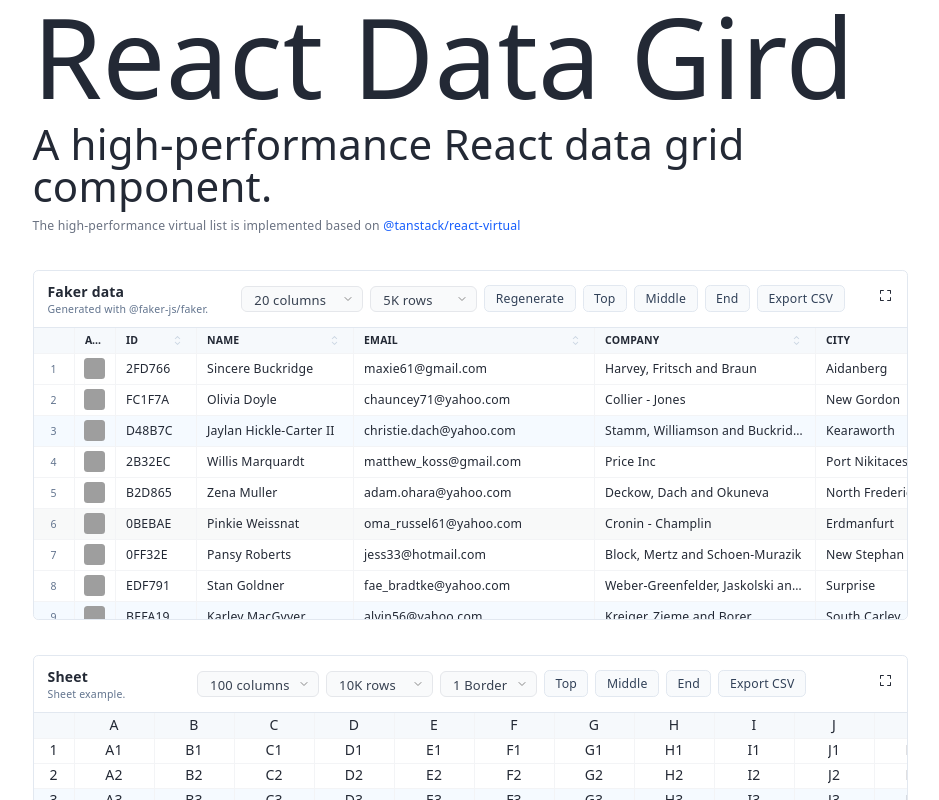
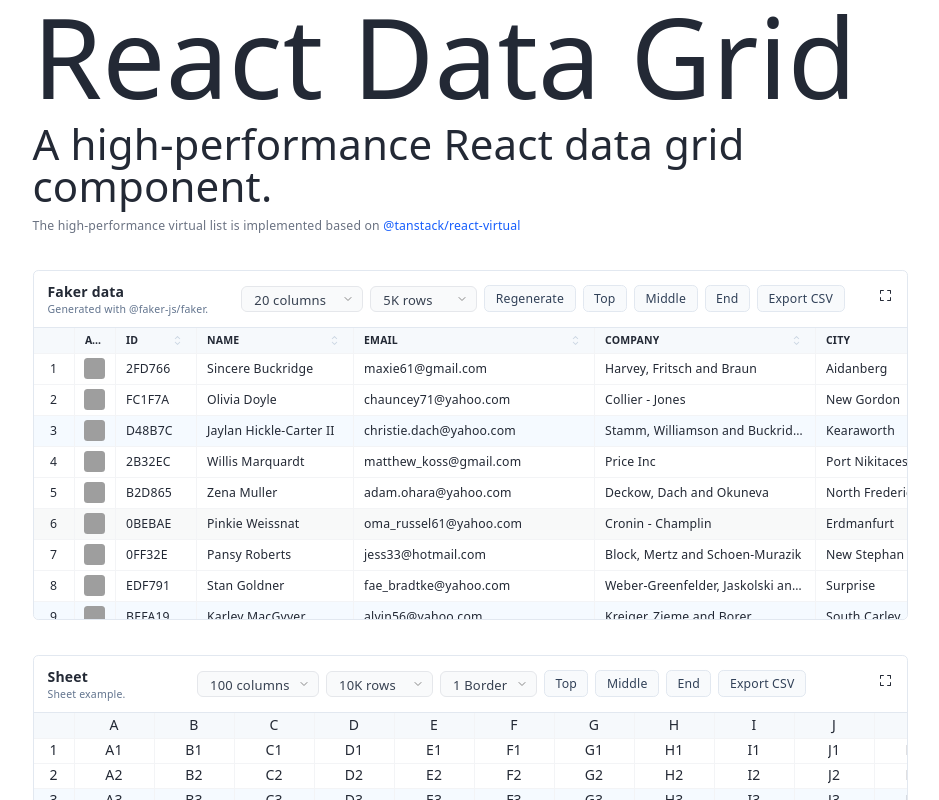
Before and after one commit to mengdu/react-data-grid, a React (Vite) app: page / in a window 1280 px wide. Shown: the top 800 px of the page, without its empty margins (170-1109 px from the left). Built offline with nearby package versions, Linux system fonts and the light colour scheme; grey boxes are pictures that could not be loaded.

Commit message:
fix: update demo

```diff
--- a/src/App.tsx
+++ b/src/App.tsx
@@ -6,7 +6,7 @@ function App() {
   return (
     <div className="w-250 mx-auto">
       <div>
-        <h1 className="text-9xl">React Data Gird</h1>
+        <h1 className="text-9xl">React Data Grid</h1>
         <p className="text-5xl mt-3">A high-performance React data grid component.</p>
         <p className="text-sm text-gray-500 mt-3">The high-performance virtual list is implemented based on <a className="text-blue-600" href="https://tanstack.com/virtual" target="_blank">@tanstack/react-virtual</a></p>
       </div>
--- a/src/Demo-2.tsx
+++ b/src/Demo-2.tsx
@@ -1,7 +1,7 @@
 import { faker } from '@faker-js/faker'
 import { useEffect, useId, useMemo, useRef, useState } from 'react'
 import { DataGrid, type Instance } from './DataGrid'
-import { CaretSortIcon, EnterFullScreenIcon, ExitFullScreenIcon, TriangleDownIcon, TriangleUpIcon } from '@radix-ui/react-icons'
+import { ArrowRightIcon, CaretSortIcon, ChevronRightIcon, ChevronUpIcon, Cross2Icon, EnterFullScreenIcon, ExitFullScreenIcon, TriangleDownIcon, TriangleUpIcon } from '@radix-ui/react-icons'
 import { downloadCsv } from './exportCsv'
 
 type Align = 'left' | 'right' | 'center'
@@ -310,33 +310,6 @@ function ProgressBar(props: {value: string}) {
   )
 }
 
-function getSmoothPath(points: {x: number; y: number}[]) {
-  if (points.length < 2) return ""
-
-  const path = [];
-
-  for (let i = 0; i < points.length; i++) {
-    const p0 = points[i - 1] || points[i];
-    const p1 = points[i];
-    const p2 = points[i + 1] || points[i];
-    const p3 = points[i + 2] || p2;
-
-    if (i === 0) {
-      path.push(`M ${p1.x} ${p1.y}`);
-    }
-
-    const cp1x = p1.x + (p2.x - p0.x) / 6;
-    const cp1y = p1.y + (p2.y - p0.y) / 6;
-
-    const cp2x = p2.x - (p3.x - p1.x) / 6;
-    const cp2y = p2.y - (p3.y - p1.y) / 6;
-
-    path.push(`C ${cp1x} ${cp1y}, ${cp2x} ${cp2y}, ${p2.x} ${p2.y}`);
-  }
-
-  return path.join(" ");
-}
-
 const LineChart = (prpos: {
   color: string
   data: number[]
@@ -370,6 +343,34 @@ const LineChart = (prpos: {
     }
   }
   const color = COLOR[prpos.color as keyof typeof COLOR]
+
+  function getSmoothPath(points: {x: number; y: number}[]) {
+    if (points.length < 2) return ""
+
+    const path = [];
+
+    for (let i = 0; i < points.length; i++) {
+      const p0 = points[i - 1] || points[i];
+      const p1 = points[i];
+      const p2 = points[i + 1] || points[i];
+      const p3 = points[i + 2] || p2;
+
+      if (i === 0) {
+        path.push(`M ${p1.x} ${p1.y}`);
+      }
+
+      const cp1x = p1.x + (p2.x - p0.x) / 6;
+      const cp1y = p1.y + (p2.y - p0.y) / 6;
+
+      const cp2x = p2.x - (p3.x - p1.x) / 6;
+      const cp2y = p2.y - (p3.y - p1.y) / 6;
+
+      path.push(`C ${cp1x} ${cp1y}, ${cp2x} ${cp2y}, ${p2.x} ${p2.y}`);
+    }
+
+    return path.join(" ");
+  }
+
   const { linePath, areaPath } = useMemo(() => {
     if (!prpos.data.length) return { linePath: "", areaPath: "" };
 
@@ -435,6 +436,7 @@ export default function FakerDataGridDemo() {
   const [columnCount, setColumnCount] = useState(20)
   const [seed, setSeed] = useState(20260704)
   const [sort, setSort] = useState<SortState>(null)
+  const [pos, setPos] = useState<[number, number] | null>(null)
   const columns = useMemo(() => createColumns(columnCount, seed), [columnCount, seed])
   const sourceRows = useMemo(() => createRows(rowCount, columns, seed), [columns, rowCount, seed])
   const rows = useMemo(() => sortRows(sourceRows, columns, sort), [columns, sort, sourceRows])
@@ -575,6 +577,7 @@ export default function FakerDataGridDemo() {
         </div>
       </div>
 
+      <div className="flex-1 overflow-hidden flex flex-row">
         <DataGrid
           ref={ref}
           className="min-h-0 flex-1 overflow-hidden"
@@ -627,7 +630,7 @@ export default function FakerDataGridDemo() {
             }
 
             if (type === 'row') {
-            return <span className="px-2 text-xs tabular-nums text-slate-500">{rowIndex + 1}</span>
+              return <span className="px-2 text-sm tabular-nums">{rowIndex + 1}</span>
             }
 
             const value = rows[rowIndex]?.[columnIndex]
@@ -678,12 +681,31 @@ export default function FakerDataGridDemo() {
                       ? 'text-center'
                       : 'text-left'
                 }`}
+                onClick={() => {
+                  setPos([columnIndex, rowIndex])
+                }}
               >
                 {textValue}
               </div>
             )
           }}
         />
+        {pos && (
+          <div className="shrink-0 w-[20%] border-l border-slate-200">
+            <div className="p-1.5 flex gap-0.5 items-center">
+              <div className="flex-1 flex gap-0.5 items-center text-gray-600">
+                <span>selection</span>
+                <ChevronRightIcon className="text-gray-400" />
+                <span className="flex-1 overflow-hidden text-ellipsis text-nowrap">{columns[pos[0]].title}</span>
+              </div>
+              <div>
+                <button className="p-0.5 cursor-pointer w-5 h-5 rounded-sm hover:bg-gray-200" onClick={() => {setPos(null)}}><Cross2Icon /></button>
+              </div>
+            </div>
+            <div className="p-1.5 break-all">{rows[pos[1]]?.[pos[0]] as string}</div>
+          </div>
+        )}
+      </div>
     </div>
   )
 }
```
Lines whose indentation alone changed are shown as unchanged.
